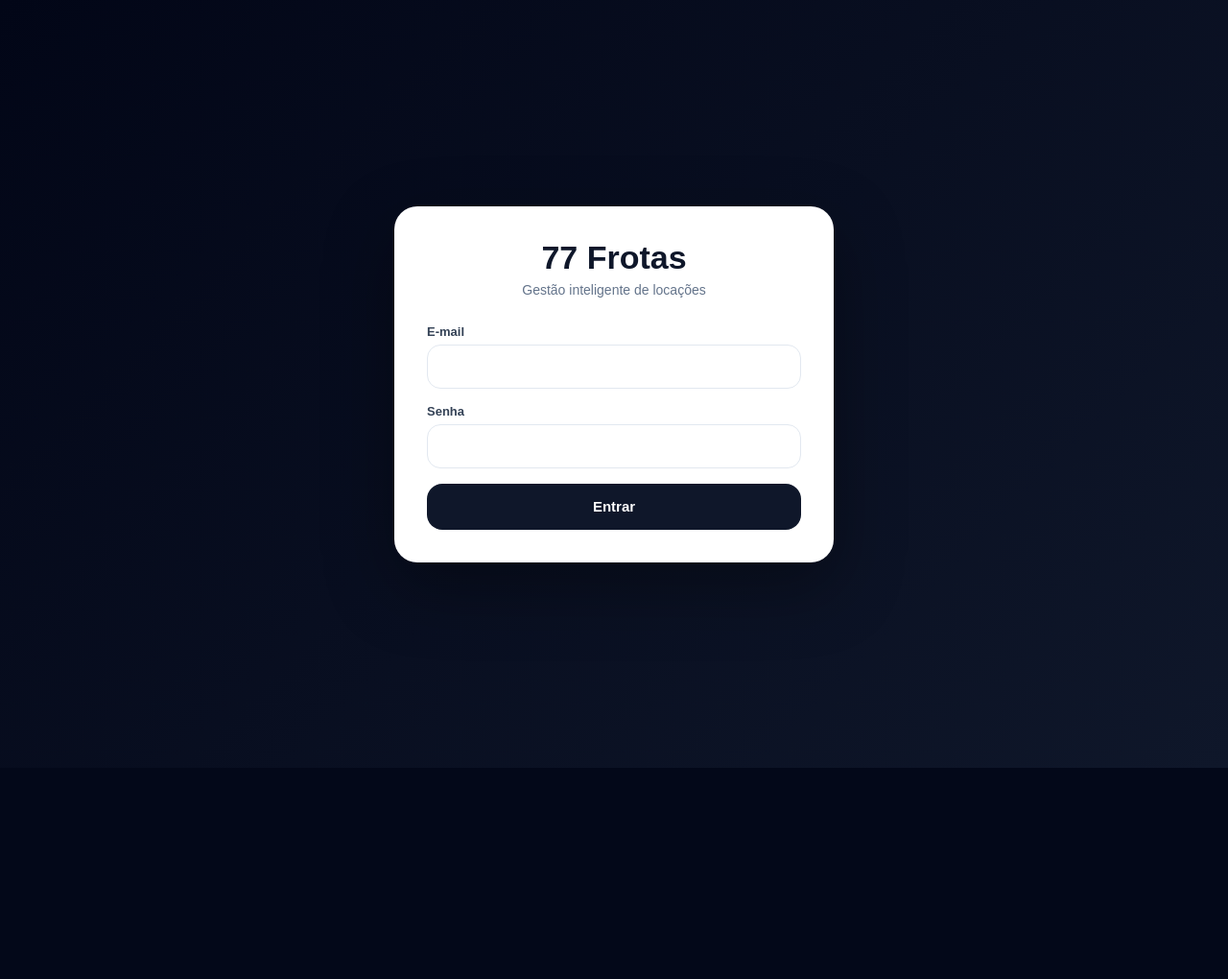
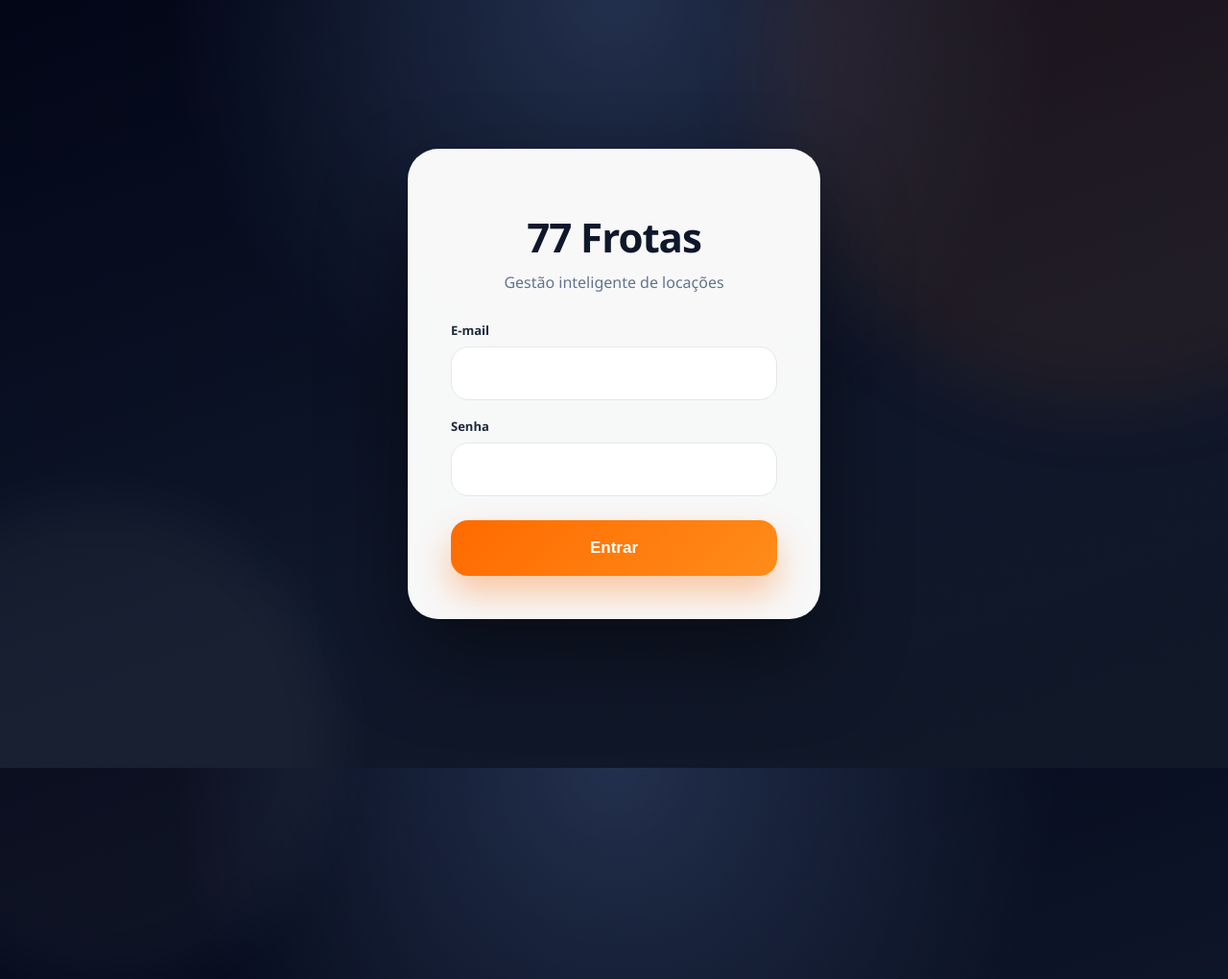
Before and after one commit to Mauricio3114/77frotas, a Flask app: page /login in a window 1280 px wide; the page is wider, and only the part inside the window is pictured. Shown: that part at 96% size. Before the commit the page ends 800 px from the top of that part, so only its background shows below. Run offline with Flask 3, Linux system fonts and the light colour scheme.

Commit message:
Novo layout premium da tela de login

```diff
--- a/app/templates/auth/login.html
+++ b/app/templates/auth/login.html
@@ -6,81 +6,299 @@
     <meta name="viewport" content="width=device-width, initial-scale=1">
 
     <style>
-        body {
-            margin: 0;
-            min-height: 100vh;
-            font-family: Arial, sans-serif;
-            background: linear-gradient(135deg, #020617, #0f172a);
-            display: flex;
-            align-items: center;
-            justify-content: center;
+*{
+    margin:0;
+    padding:0;
+    box-sizing:border-box;
 }
 
-        .login-card {
-            width: 100%;
-            max-width: 390px;
-            background: #ffffff;
-            border-radius: 24px;
-            padding: 34px;
-            box-shadow: 0 25px 70px rgba(0,0,0,.35);
+:root{
+    --orange:#ff6a00;
+    --orange2:#ff8c1a;
+    --dark:#070b17;
+    --dark2:#111827;
+    --white:#ffffff;
+    --gray:#64748b;
 }
 
-        .brand {
-            text-align: center;
-            margin-bottom: 28px;
+body{
+    min-height:100vh;
+    overflow:hidden;
+    font-family:"Segoe UI",sans-serif;
+    display:flex;
+    align-items:center;
+    justify-content:center;
+    background:
+    radial-gradient(circle at top,#23304d 0%,transparent 45%),
+    linear-gradient(160deg,#020617 0%,#0f172a 60%,#111827 100%);
+    position:relative;
 }
 
-        .brand h1 {
-            margin: 0;
-            font-size: 34px;
-            color: #0f172a;
-            font-weight: 900;
+body:before{
+    content:"";
+    position:absolute;
+    width:700px;
+    height:700px;
+    border-radius:50%;
+    background:rgba(255,106,0,.08);
+    top:-280px;
+    right:-220px;
+    filter:blur(40px);
 }
 
-        .brand p {
-            margin: 6px 0 0;
-            color: #64748b;
-            font-size: 14px;
+body:after{
+    content:"";
+    position:absolute;
+    width:500px;
+    height:500px;
+    border-radius:50%;
+    background:rgba(255,255,255,.04);
+    bottom:-220px;
+    left:-150px;
+    filter:blur(30px);
 }
 
-        label {
-            display: block;
-            font-size: 13px;
-            font-weight: 800;
-            color: #334155;
-            margin-bottom: 6px;
+.login-card{
+
+    position:relative;
+    z-index:10;
+
+    width:100%;
+    max-width:430px;
+
+    padding:45px;
+
+    border-radius:32px;
+
+    background:rgba(255,255,255,.97);
+
+    box-shadow:
+    0 40px 90px rgba(0,0,0,.45);
+
+    animation:fade .5s ease;
+
 }
 
-        input {
-            width: 100%;
-            height: 46px;
-            border: 1px solid #e2e8f0;
-            border-radius: 14px;
-            padding: 0 14px;
-            margin-bottom: 16px;
-            font-size: 15px;
-            box-sizing: border-box;
+@keyframes fade{
+
+from{
+
+opacity:0;
+transform:translateY(20px);
+
 }
 
-        button {
-            width: 100%;
-            height: 48px;
-            border: 0;
-            border-radius: 16px;
-            background: #0f172a;
-            color: white;
-            font-size: 15px;
-            font-weight: 900;
-            cursor: pointer;
+to{
+
+opacity:1;
+transform:none;
+
 }
 
-        .alert {
-            padding: 12px;
-            border-radius: 14px;
-            margin-bottom: 14px;
-            font-size: 14px;
-            background: #fee2e2;
-            color: #991b1b;
+}
+
+.logo{
+
+width:120px;
+display:block;
+margin:auto;
+
+}
+
+.brand{
+
+text-align:center;
+margin-bottom:30px;
+
+}
+
+.brand h1{
+
+margin-top:18px;
+font-size:42px;
+font-weight:900;
+color:#0f172a;
+letter-spacing:-1px;
+
+}
+
+.brand p{
+
+margin-top:8px;
+color:#64748b;
+font-size:16px;
+
+}
+
+.tag{
+
+display:inline-block;
+
+margin-top:14px;
+
+padding:8px 18px;
+
+border-radius:999px;
+
+background:#fff3eb;
+
+color:var(--orange);
+
+font-size:12px;
+
+font-weight:800;
+
+letter-spacing:.08em;
+
+text-transform:uppercase;
+
+}
+
+label{
+
+display:block;
+
+margin-bottom:8px;
+margin-top:18px;
+
+font-size:13px;
+
+font-weight:900;
+
+color:#1e293b;
+
+}
+
+input{
+
+width:100%;
+
+height:56px;
+
+border:1px solid #e5e7eb;
+
+border-radius:18px;
+
+padding:0 18px;
+
+font-size:15px;
+
+transition:.25s;
+
+outline:none;
+
+}
+
+input:focus{
+
+border-color:var(--orange);
+
+box-shadow:0 0 0 5px rgba(255,106,0,.12);
+
+}
+
+button{
+
+margin-top:25px;
+
+width:100%;
+
+height:58px;
+
+border:0;
+
+border-radius:18px;
+
+cursor:pointer;
+
+font-size:17px;
+
+font-weight:900;
+
+color:white;
+
+background:linear-gradient(135deg,#ff6a00,#ff8c1a);
+
+box-shadow:0 18px 35px rgba(255,106,0,.35);
+
+transition:.25s;
+
+}
+
+button:hover{
+
+transform:translateY(-2px);
+
+box-shadow:0 24px 45px rgba(255,106,0,.45);
+
+}
+
+.alert{
+
+margin-bottom:18px;
+
+padding:14px;
+
+border-radius:16px;
+
+background:#fee2e2;
+
+color:#991b1b;
+
+font-size:14px;
+
+font-weight:700;
+
+}
+
+.footer{
+
+margin-top:28px;
+
+text-align:center;
+
+font-size:13px;
+
+color:#64748b;
+
+line-height:1.6;
+
+}
+
+.footer strong{
+
+color:#ff6a00;
+
+}
+
+@media(max-width:600px){
+
+body{
+
+padding:18px;
+
+}
+
+.login-card{
+
+padding:32px 24px;
+
+border-radius:26px;
+
+}
+
+.brand h1{
+
+font-size:36px;
+
+}
+
+.logo{
+
+width:95px;
+
+}
+
 }
 </style>
 </head>
```
Lines whose indentation alone changed are shown as unchanged.
